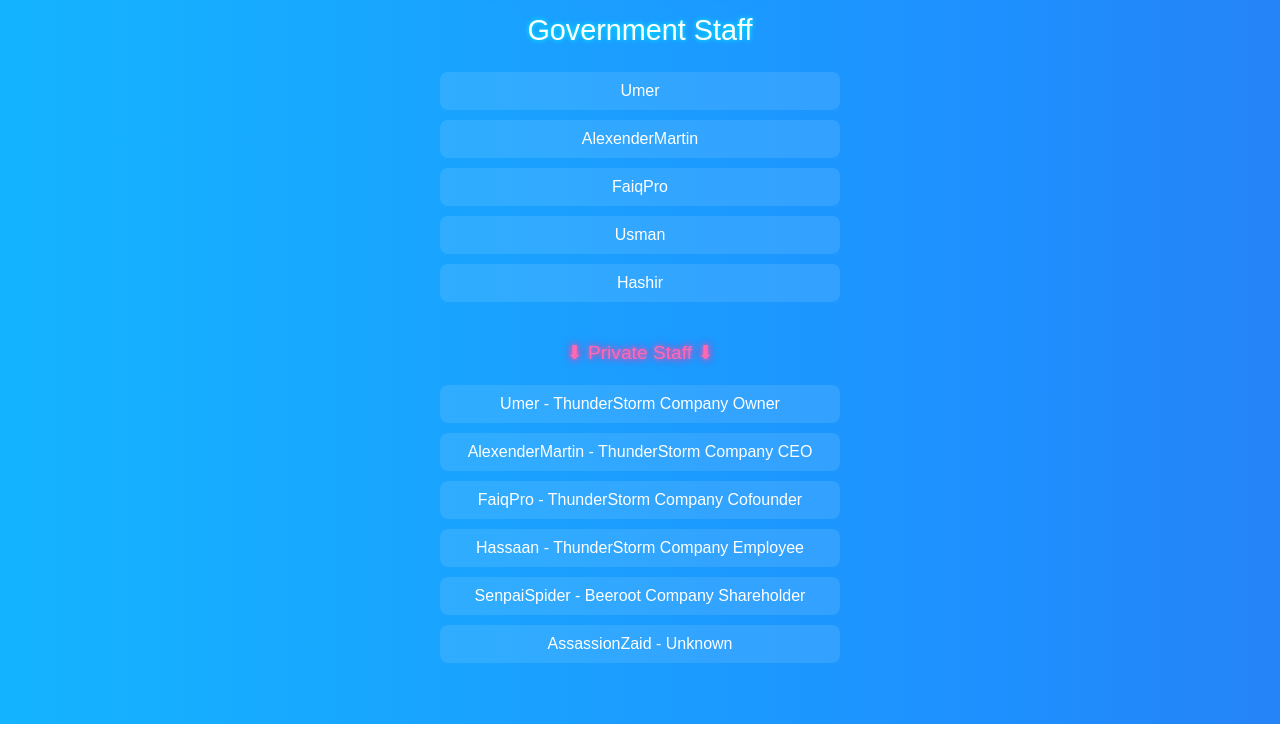
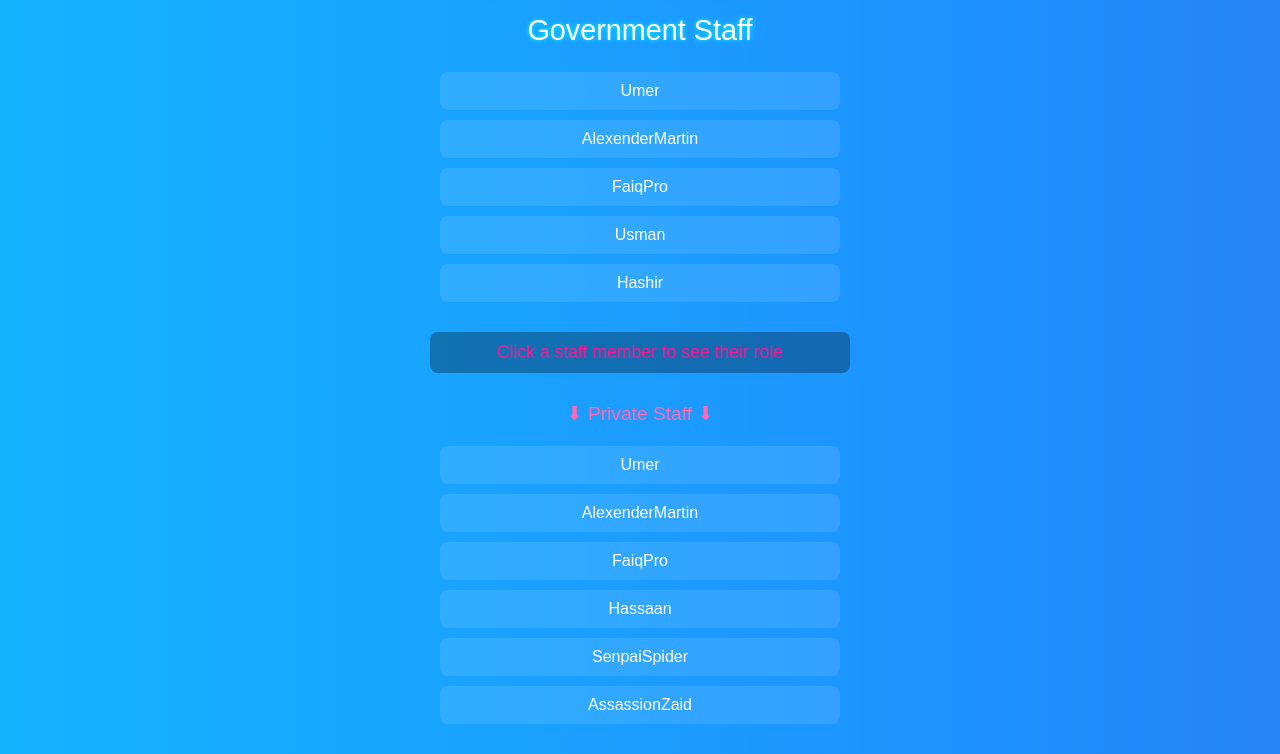
Before and after one commit to lionleo3957-dotcom/crystalsmp.github.io, a plain HTML site: page staff.html in a window 1280 px wide. Shown: the part 116-870 px from the top of the page. Before the commit the page ends 840 px from the top, so only its background shows below. Drawn offline with Linux system fonts and the light colour scheme.

Commit message:
Update staff.html

```diff
--- a/staff.html
+++ b/staff.html
@@ -7,40 +7,35 @@
 <style>
 body {
   margin:0;
-  font-family: 'Arial', sans-serif;
-  background: linear-gradient(270deg, #6a0dad, #1e90ff, #00ffff, #ff00ff, #ff4500, #6a0dad);
+  font-family: Arial, sans-serif;
+  background: linear-gradient(270deg,#6a0dad,#1e90ff,#00ffff,#ff00ff,#ff4500,#6a0dad);
   background-size: 1200% 1200%;
-  animation: animatedBackground 20s ease infinite;
+  animation: animatedBG 20s ease infinite;
   color:white;
   display:flex;
   flex-direction:column;
   align-items:center;
+  padding:20px;
   min-height:100vh;
-  padding:20px;
 }
-
-@keyframes animatedBackground {
+@keyframes animatedBG {
   0% {background-position:0% 50%;}
   50% {background-position:100% 50%;}
   100% {background-position:0% 50%;}
 }
-
 h1 {
   font-size:3rem;
   text-align:center;
   color:#00ffff;
-  text-shadow: 0 0 10px #00ffff, 0 0 20px #ff00ff, 0 0 30px #ff1493;
+  text-shadow:0 0 10px #00ffff,0 0 20px #ff00ff,0 0 30px #ff1493;
   margin:20px 0;
 }
-
-/* Section styling */
 .section-title {
   font-size:1.8rem;
   text-align:center;
   margin:15px 0;
-  text-shadow: 0 0 5px #00ffff;
+  text-shadow:0 0 5px #00ffff;
 }
-
 .staff-grid {
   display:flex;
   flex-direction:column;
@@ -49,7 +44,6 @@ h1 {
   width:100%;
   margin:10px 0;
 }
-
 .staff-card {
   background: rgba(255,255,255,0.1);
   padding:10px;
@@ -58,25 +52,29 @@ h1 {
   text-align:center;
   transition: transform 0.3s, background 0.3s;
 }
-
 .staff-card:hover {
   transform: translateY(-5px);
   background: rgba(255,255,255,0.25);
 }
-
-/* Scroll animation for Private Staff */
+#details {
+  margin-top:20px;
+  padding:10px;
+  background: rgba(0,0,0,0.3);
+  border-radius:8px;
+  width:100%;
+  max-width:400px;
+  text-align:center;
+  font-size:1.1rem;
+  color:#ff1493;
+}
 .scroll {
   margin:20px 0;
-  animation: bounce 1.5s infinite;
+  animation:bounce 1.5s infinite;
   font-size:1.2rem;
   color:#ff69b4;
-  text-shadow: 0 0 5px #ff69b4, 0 0 10px #ff1493;
+  text-align:center;
 }
-
-@keyframes bounce {
-  0%,100% {transform: translateY(0);}
-  50% {transform: translateY(10px);}
-}
+@keyframes bounce {0%,100% {transform:translateY(0);}50% {transform:translateY(10px);}}
 </style>
 </head>
 <body>
@@ -86,24 +84,32 @@ h1 {
 <!-- Government Staff Section -->
 <div class="section-title">Government Staff</div>
 <div class="staff-grid">
-  <div class="staff-card" onclick="alert('Leader')">Umer</div>
-  <div class="staff-card" onclick="alert('Judge')">AlexenderMartin</div>
-  <div class="staff-card" onclick="alert('Date Changer')">FaiqPro</div>
-  <div class="staff-card" onclick="alert('Establishment')">Usman</div>
-  <div class="staff-card" onclick="alert('Police')">Hashir</div>
+  <div class="staff-card" onclick="showDetails('Leader')">Umer</div>
+  <div class="staff-card" onclick="showDetails('Judge')">AlexenderMartin</div>
+  <div class="staff-card" onclick="showDetails('Date Changer')">FaiqPro</div>
+  <div class="staff-card" onclick="showDetails('Establishment')">Usman</div>
+  <div class="staff-card" onclick="showDetails('Police')">Hashir</div>
 </div>
+
+<div id="details">Click a staff member to see their role</div>
 
 <div class="scroll">⬇ Private Staff ⬇</div>
 
 <!-- Private Staff Section -->
 <div class="staff-grid">
-  <div class="staff-card">Umer - ThunderStorm Company Owner</div>
-  <div class="staff-card">AlexenderMartin - ThunderStorm Company CEO</div>
-  <div class="staff-card">FaiqPro - ThunderStorm Company Cofounder</div>
-  <div class="staff-card">Hassaan - ThunderStorm Company Employee</div>
-  <div class="staff-card">SenpaiSpider - Beeroot Company Shareholder</div>
-  <div class="staff-card">AssassionZaid - Unknown</div>
+  <div class="staff-card" onclick="showDetails('ThunderStorm Company Owner')">Umer</div>
+  <div class="staff-card" onclick="showDetails('ThunderStorm Company CEO')">AlexenderMartin</div>
+  <div class="staff-card" onclick="showDetails('ThunderStorm Company Cofounder')">FaiqPro</div>
+  <div class="staff-card" onclick="showDetails('ThunderStorm Company Employee')">Hassaan</div>
+  <div class="staff-card" onclick="showDetails('Beeroot Company Shareholder')">SenpaiSpider</div>
+  <div class="staff-card" onclick="showDetails('Unknown')">AssassionZaid</div>
 </div>
+
+<script>
+function showDetails(role){
+  document.getElementById('details').innerText = 'Role: ' + role;
+}
+</script>
 
 </body>
 </html>
```
